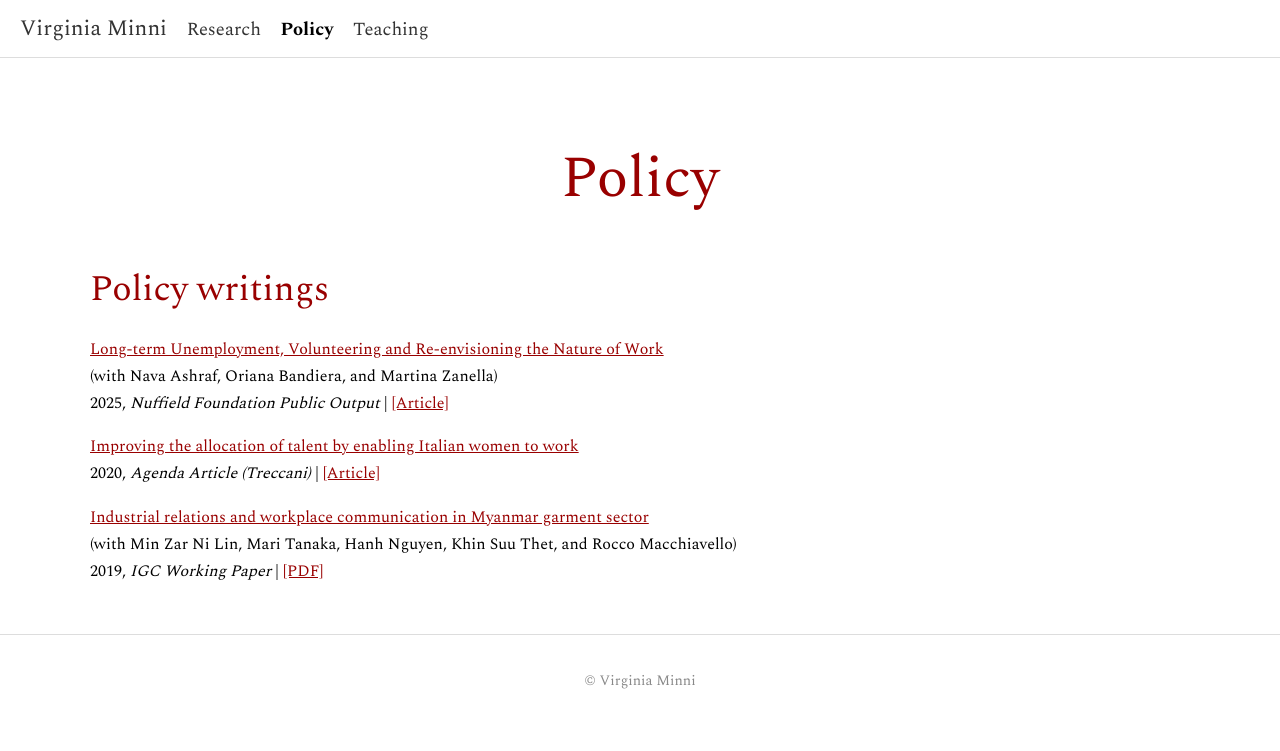
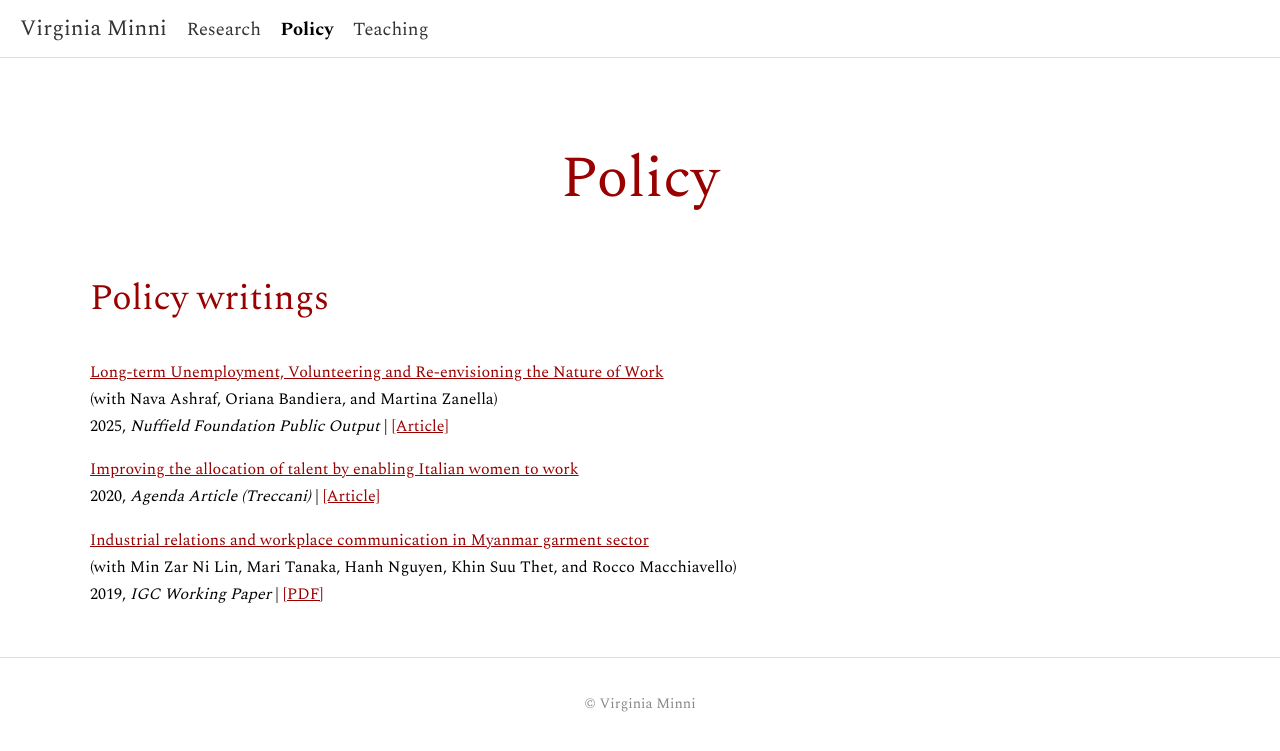
Before and after one commit to virginiaminni/virginiaminni.github.io, a Jekyll site: the page built from policy.md, in a window 1280 px wide. Shown: the top 751 px of the page. Built offline with Jekyll 4.4.1, drawn with Linux system fonts in a browser that asks for light colours.

Commit message:
Update main_2px.css

```diff
--- a/assets/css/main.css
+++ b/assets/css/main.css
@@ -81,7 +81,7 @@ h1 {
     font-size: 58px;
     text-align: center;
     font-weight: normal;
-    margin-bottom: 0;
+    margin-bottom: 2;
 }
 h2
 {
@@ -89,7 +89,7 @@ h2
     font-family: 'Spectral', serif;
     font-size: 36px;
     font-weight: normal;
-    margin-bottom: 0;
+    margin-bottom: 2;
 }
 
 /* Links styling */
```
